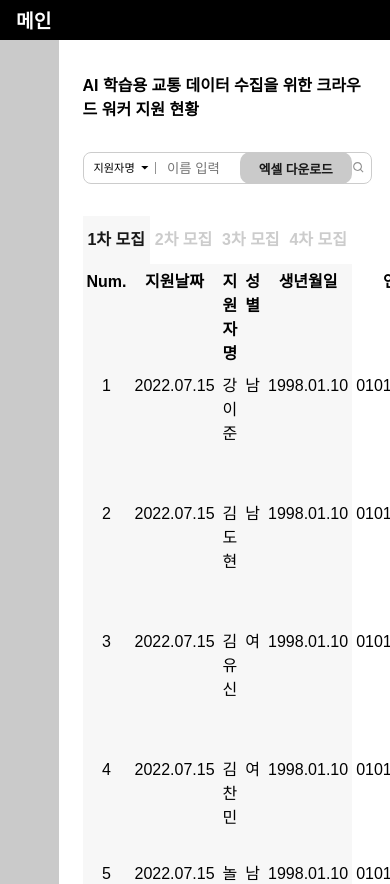
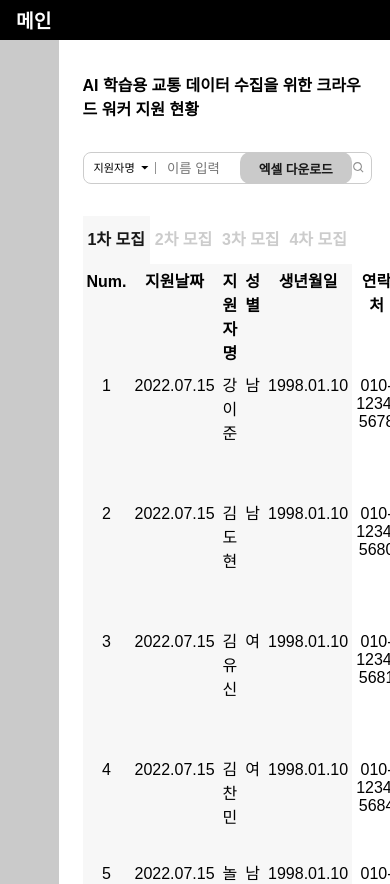
Before and after one commit to wgnator/wanted-3team-admin-snplab, a React (Vite) app: page /applicants in a window 390 px wide. Built offline with nearby package versions, Linux system fonts and the light colour scheme; data requests are answered from the project's data file.

Commit message:
feat: ApplilcantsLists에서 phoneFormat 적용

```diff
--- a/src/components/ApplicantsList.tsx
+++ b/src/components/ApplicantsList.tsx
@@ -4,6 +4,7 @@ import { Applicant } from '../interfaces/types';
 import { theme } from '../styles/theme';
 import ExcelDownloadButton from './ExcelDownloadButton';
 import LoadingSpinner from './LoadingSpinner';
+import { phoneFormat } from '../utils/utils';
 
 type ApplicantsListProps = {
   data: Applicant[];
@@ -14,7 +15,6 @@ type ApplicantsListProps = {
 export default function ApplicantsList({ data, isLoading, updateApplicantData }: ApplicantsListProps) {
   const [arrayOfFilteredData, setArrayOfFilteredData] = useState<Applicant[][]>([]);
 
-  //listsOfCurrentTab csv 다운로드!!
   const [listsOfCurrentTab, setListsOfCurrentTab] = useState<Applicant[]>([]);
   const [numOfCurrentTab, setNumOfCurrentTab] = useState<number>(1);
 
@@ -119,7 +119,7 @@ export default function ApplicantsList({ data, isLoading, updateApplicantData }:
                   <td>{applicant.name}</td>
                   <td>{applicant.gender}</td>
                   <td>{applicant.birth}</td>
-                  <td>{applicant.contact}</td>
+                  <td>{phoneFormat(applicant.contact)}</td>
                   <td>{applicant.email}</td>
                   <td>{applicant.transportation.join(', ')}</td>
                   <td>{applicant.address}</td>
```
